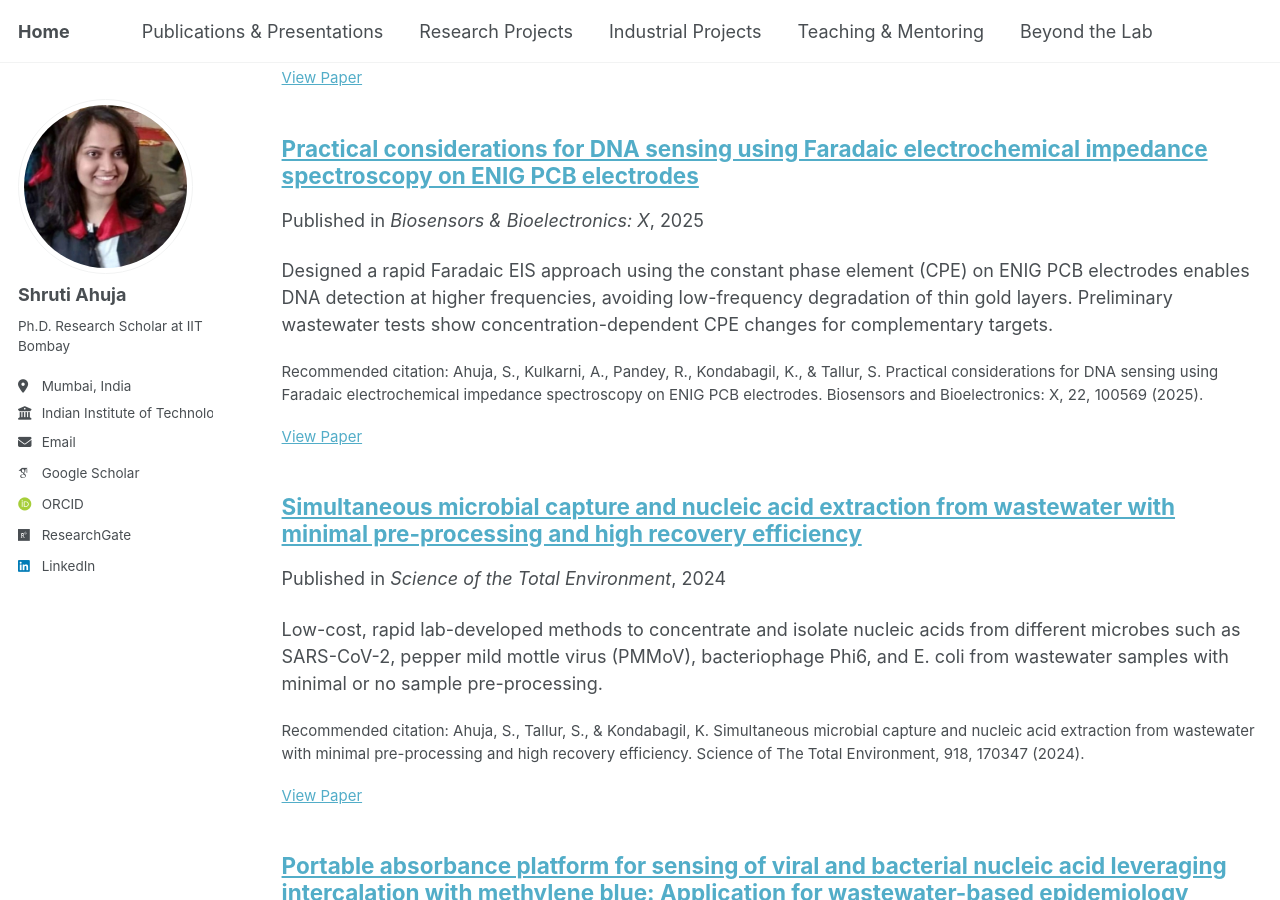
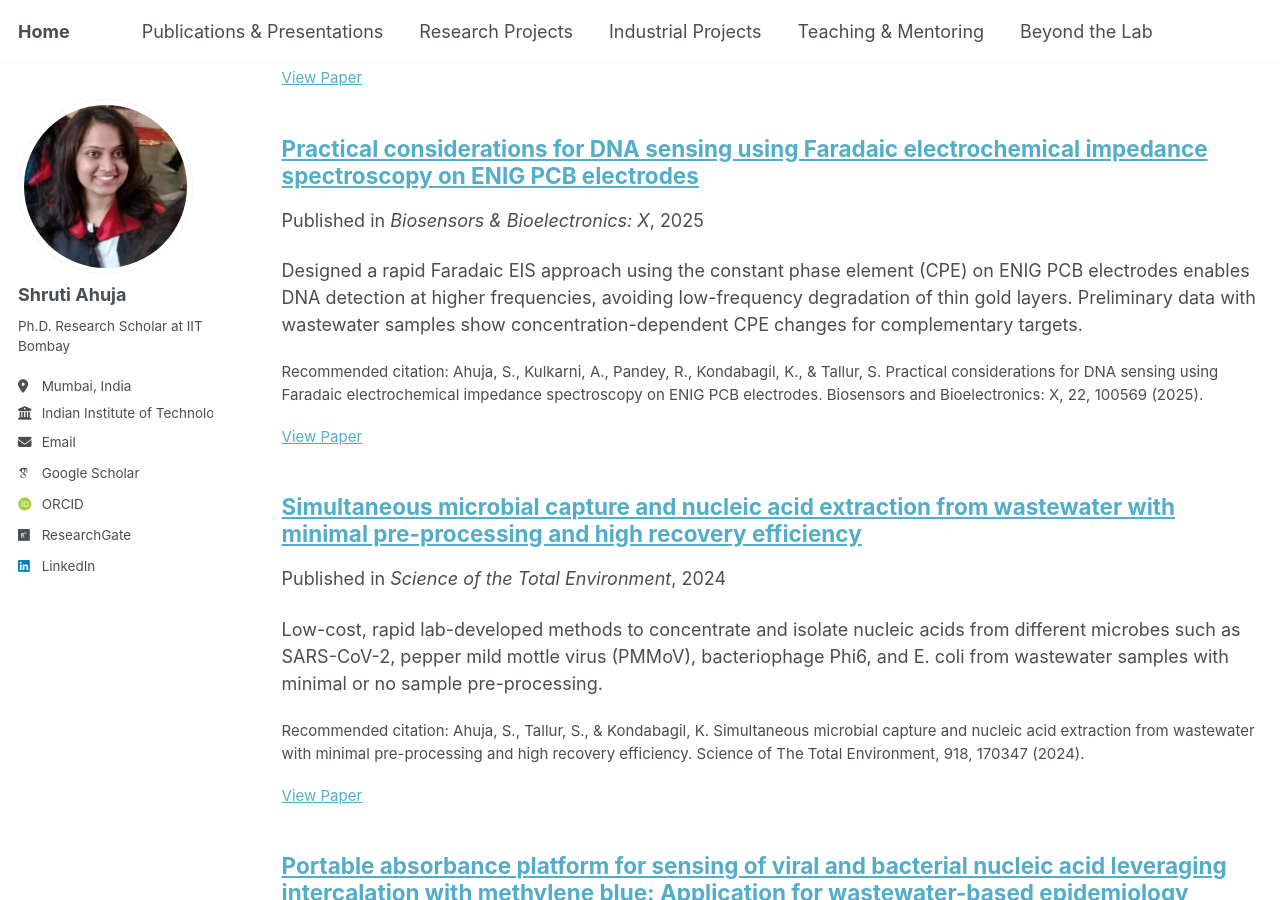
Before and after one commit to shrutiahuja/shrutiahuja.github.io, a Jekyll site: the page built from _pages/publications.html, in a window 1280 px wide and 900 px high, scrolled down 1273 px. Built offline with Jekyll 4.4.1, drawn with Linux system fonts in a browser that asks for light colours; some web fonts are replaced; a script that is not in the unit is left out.

Commit message:
Update 2025-03-01-practical.md

```diff
--- a/_publications/2025-03-01-practical.md
+++ b/_publications/2025-03-01-practical.md
@@ -3,7 +3,7 @@ title: "Practical considerations for DNA sensing using Faradaic electrochemical
 collection: publications
 category: manuscripts
 permalink: /publication/2025-03-01-practical/
-excerpt: 'Designed a rapid Faradaic EIS approach using the constant phase element (CPE) on ENIG PCB electrodes enables DNA detection at higher frequencies, avoiding low-frequency degradation of thin gold layers. Preliminary wastewater tests show concentration-dependent CPE changes for complementary targets. '
+excerpt: 'Designed a rapid Faradaic EIS approach using the constant phase element (CPE) on ENIG PCB electrodes enables DNA detection at higher frequencies, avoiding low-frequency degradation of thin gold layers. Preliminary data with wastewater samples show concentration-dependent CPE changes for complementary targets. '
 date: 2025-03-01
 venue: 'Biosensors & Bioelectronics: X'
 paperurl: 'https://doi.org/10.1016/j.biosx.2024.100569'
```
